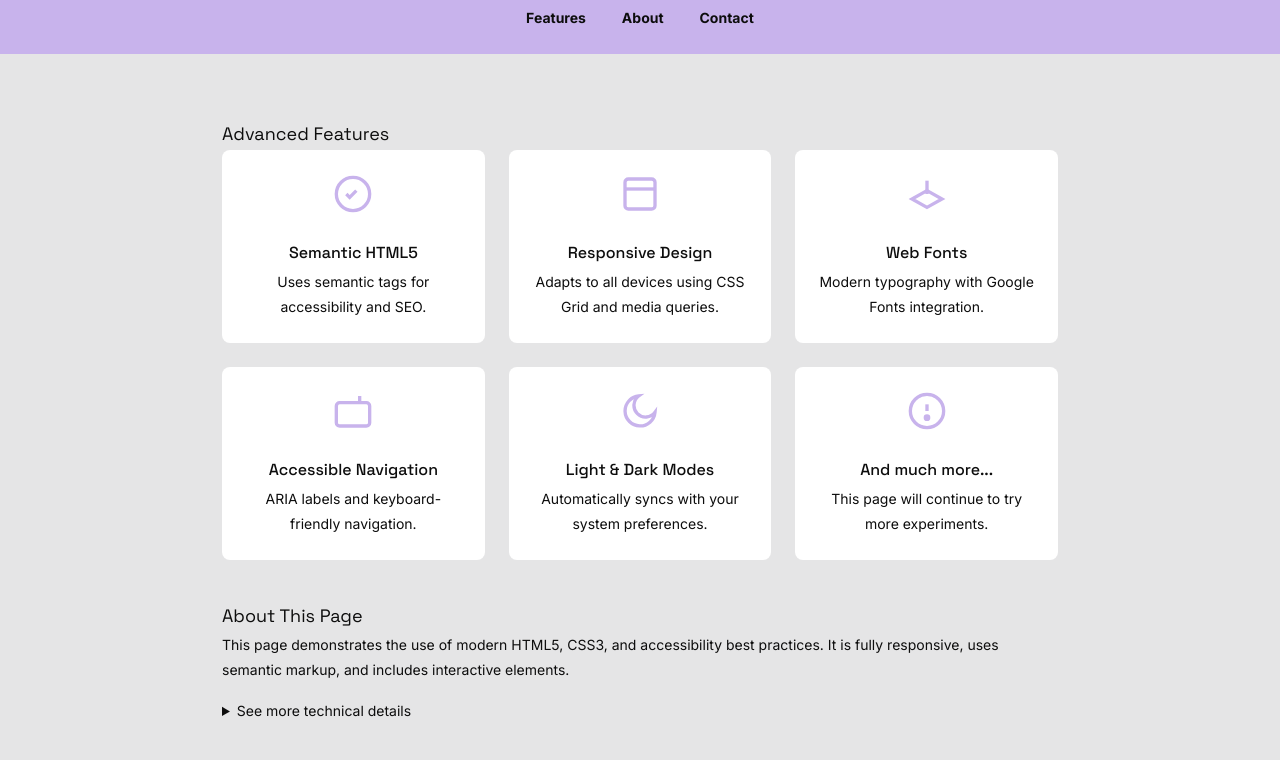
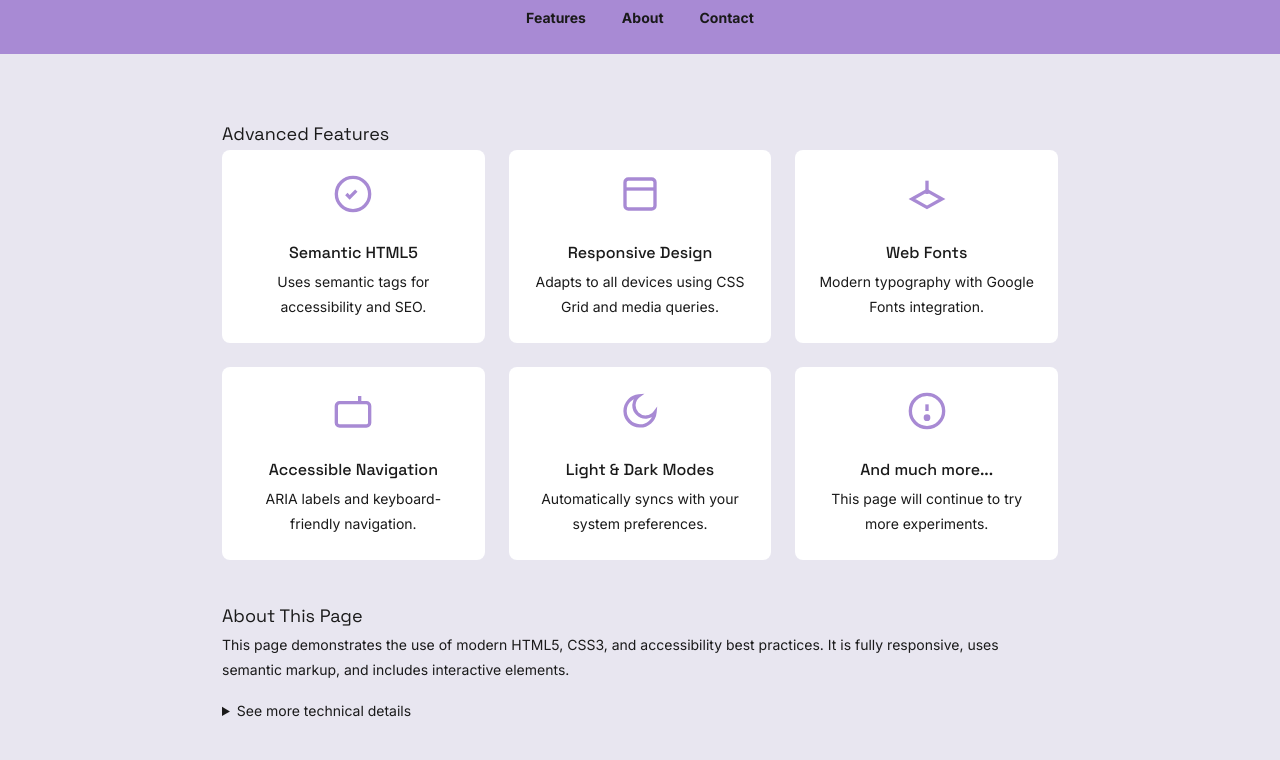
Before and after one commit to faelplg/research-uxe, a plain HTML site: page 01-html_css/index.html in a window 1280 px wide. Shown: the part 111-871 px from the top of the page. Drawn offline with Linux system fonts and the light colour scheme.

Commit message:
updating palette

```diff
--- a/01-html_css/palette.css
+++ b/01-html_css/palette.css
@@ -1,28 +1,36 @@
+/**
+ * --color-bg is the background of the stage.
+ * --color-surface are the focus boxes where the main scene takes place.
+ * --color-surface-muted is the elevated floor where some boxes rest.
+ * --color-primary for buttons, links and key elements.
+ * --color-accent for subtle highlights, icons, badges.
+ * --color-secondary for creative sections, visual highlights and hover states.
+ */
+
 :root {
   /* Soft Fail */
-    --color-bg: #e5e5e6;
+  --color-bg: #e8e6f0;
   --color-surface: #ffffff;
-    --color-surface-muted: #f2f2f2;
-    /* Blind Pixel */
-    --color-contrast: #0d0d0d;
+  --color-surface-muted: #f4f1f9;
+  --color-contrast: #121212;
 
   /* Lavender Loop */
-    --color-primary: #c8b3ec;
-    --color-primary-light: #ede3fb;
-    --color-primary-dark: #a191c1;
+  --color-primary: #a88ad4;
+  --color-primary-light: #e4d8f6;
+  --color-primary-dark: #6b4c9f;
 
-    /* Live Error */
-    --color-secondary: #ff4c4c;
-    --color-secondary-light: #ff9999;
-    --color-secondary-dark: #c00000;
+  /* Glitch Lilac (nova secundária) */
+  --color-secondary: #db8fe0;
+  --color-secondary-light: #f6d4f8;
+  --color-secondary-dark: #a656b3;
 
-    /* Blue Noise */
-    --color-accent: #577fff;
-    --color-accent-muted: #b3c7ff;
+  /* Soft Green (novo acento) */
+  --color-accent: #5bb89a;
+  --color-accent-muted: #cdeee2;
 
-    --text-primary: #0d0d0d;
-    /* Glitch Gray */
-    --text-secondary: #777777;
+  /* Texto e contraste */
+  --text-primary: #1a1a1a;
+  --text-secondary: #6b6b6b;
   --text-inverse: #ffffff;
 
   --border-color: #cfcfcf;
@@ -31,30 +39,29 @@
 @media (prefers-color-scheme: dark) {
   :root {
     /* Blind Pixel */
-        --color-bg: #0d0d0d;
-        --color-surface: #1a1a1a;
-        --color-surface-muted: #2b2b2b;
-        /* Soft Fail */
-        --color-contrast: #e5e5e6;
+    --color-bg: #121212;
+    --color-surface: #1f1a2a;
+    --color-surface-muted: #2e2a3c;
+    --color-contrast: #e8e6f0;
 
     /* Lavender Loop */
-        --color-primary: #9d7ad0;
+    --color-primary: #9b7cc4;
     --color-primary-light: #c8b3ec;
     --color-primary-dark: #6b4c9f;
 
-        /* Live Error */
-        --color-secondary: #ff4c4c;
-        --color-secondary-light: #ff8787;
-        --color-secondary-dark: #a80000;
+    /* Glitch Lilac */
+    --color-secondary: #c679cc;
+    --color-secondary-light: #e6c5e9;
+    --color-secondary-dark: #9a58a5;
 
-        /* Blue Noise */
-        --color-accent: #7aa2ff;
-        --color-accent-muted: #3a4e77;
+    /* Soft Green */
+    --color-accent: #68c3ab;
+    --color-accent-muted: #3b5d51;
 
-        --text-primary: #f0f0f0;
-        /* Glitch Gray */
-        --text-secondary: #a0a0a0;
-        --text-inverse: #0d0d0d;
+    /* Texto e contraste */
+    --text-primary: #f4f4f4;
+    --text-secondary: #a6a6a6;
+    --text-inverse: #121212;
 
     --border-color: #3d3d3d;
   }
```
Also changed, not shown: experiments/arrays/arrays.js (deleted, +0 -38 lines), experiments/events/eventEmitters.js (deleted, +0 -68 lines), experiments/events/eventHandlers.js (deleted, +0 -9 lines), experiments/objects/objects.js (deleted, +0 -37 lines), index.html (deleted, +0 -18 lines), main.js (deleted, +0 -19 lines). Lines whose indentation alone changed are shown as unchanged.
